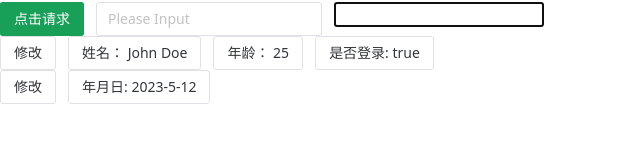
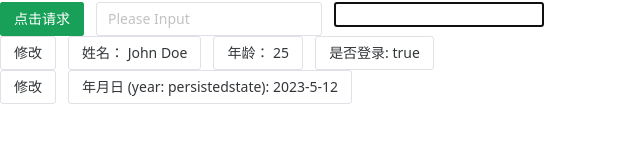
Before and after one commit to metangle/vue3-template, a Vue app: page / in a window 1280 px wide. Shown: the part 186-328 px from the top of the page, without its empty margins (0-640 px from the left). Built offline with nearby package versions, Linux system fonts and the light colour scheme; no server answers.

Commit message:
🧪 test: test n-el tag

```diff
--- a/src/views/AboutView.vue
+++ b/src/views/AboutView.vue
@@ -1,6 +1,16 @@
+<script setup>
+import { NEl } from 'naive-ui'
+</script>
+
 <template>
   <div class="about">
     <h1>This is an about page</h1>
+    <n-el
+      tag="span"
+      style="color: var(--primary-color); transition: 0.3s var(--cubic-bezier-ease-in-out)"
+    >
+      我是个 span 标签
+    </n-el>
   </div>
 </template>
 
--- a/src/views/HomeView.vue
+++ b/src/views/HomeView.vue
@@ -54,7 +54,7 @@ const handleRequest = () => {
     </n-space>
     <n-space>
       <n-button @click="handleCommon">修改</n-button>
-      <n-button>年月日: {{ year }}-{{ month }}-{{ day }}</n-button>
+      <n-button>年月日 (year: persistedstate): {{ year }}-{{ month }}-{{ day }}</n-button>
     </n-space>
   </main>
 </template>
```
Also changed, not shown: 1 other file (tests, documents, lock files or other folders).
